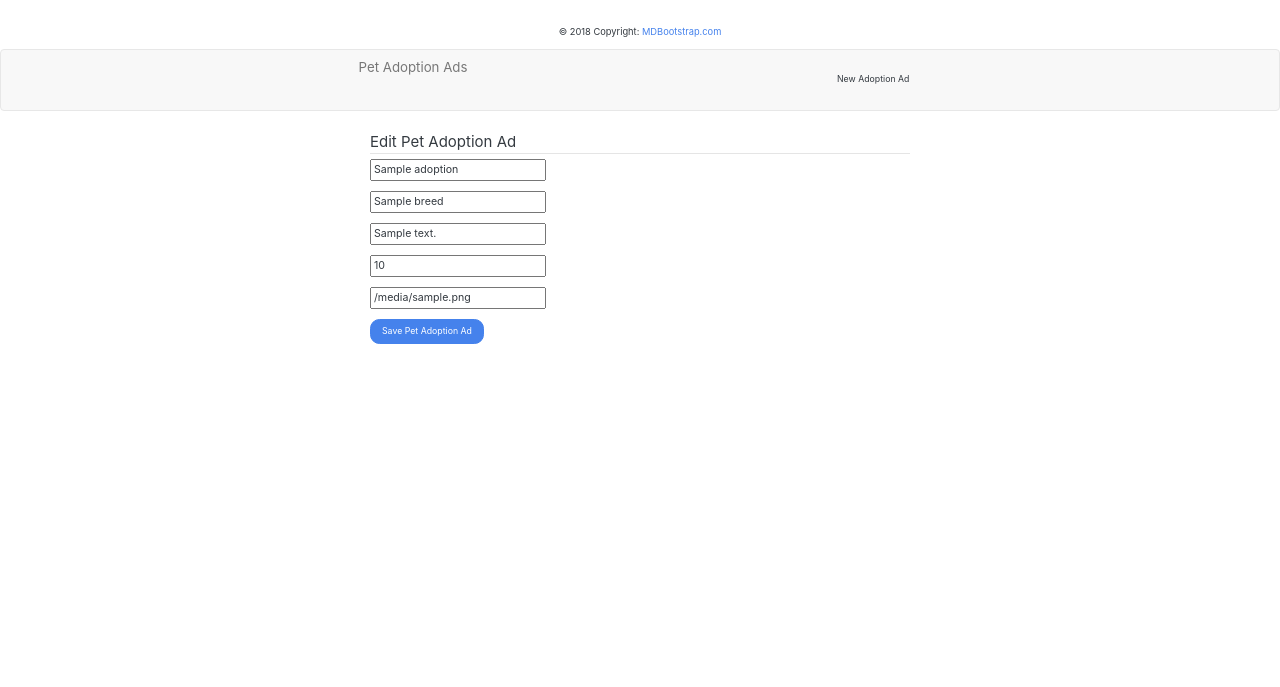
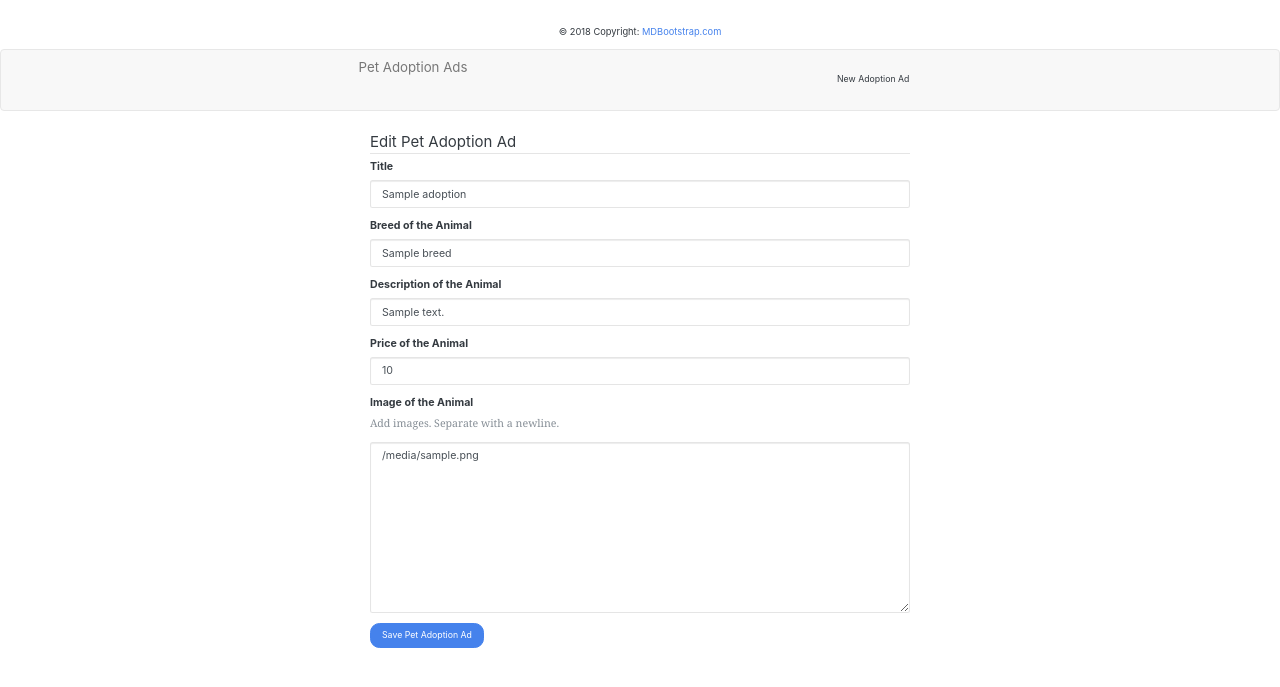
Before and after one commit to squeaky1273/adoption_contractor_project, a Flask app: template templates/adoptions_new.html in a window 1280 px wide. Shown: the top 687 px of the page. Run offline with Flask 2, Linux system fonts and the light colour scheme; the template is opened without the code that fills it: most values are stand-ins (such as "Sample title", 1, 10 or a date in 2020); some libraries are stand-ins or nearby versions.

Commit message:
added sizing to image

```diff
--- a/templates/partials/adoptions_form.html
+++ b/templates/partials/adoptions_form.html
@@ -2,28 +2,34 @@
 
 <fieldset>
     <legend>Edit Pet Adoption Ad</legend>
-    <!-- NAME -->
+    <!-- TITLE -->
     <div class='form-group'>
-       <input type="text" name="name" value="{{ adoption.name }}"><br>
+        <label for='adoption-title'>Title</label><br>
+        <input class='form-control' id='adoption-title' type='text' name='title' value='{{ adoption.title }}'/>
     </div>
 
     <!-- BREED OF THE ANIMAL-->
     <div class='form-group'>
-        <input type="text" name="breed" value="{{ adoption.breed }}"><br>
+        <label for='description'>Breed of the Animal</label><br>
+        <input class='form-control' id='description' type='text' name='breed' value='{{ adoption.breed }}' />
     </div>
 
     <!-- DESCRIPTION OF THE ANIMAL-->
     <div class='form-group'>
-        <input type="text" name="description" value="{{ adoption.description }}"><br>
+        <label for='description'>Description of the Animal</label><br>
+        <input class='form-control' id='description' type='text' name='description' value='{{ adoption.description }}' />
     </div>
 
     <!-- PRICE -->
     <div class='form-group'>
-        <input type="number" name="price" value="{{ adoption.price }}"><br>
+        <label for='description'>Price of the Animal</label><br>
+        <input class='form-control' id='description' type='number' name='price' value='{{ adoption.price }}' />
     </div>
 
     <!-- IMAGE OF THE ANIMAL -->
     <div class='form-group'>
-        <input type="text" name="img_url" value="{{ adoption.img_url }}"><br>
+        <label for='adoption-image_url'>Image of the Animal</label><br>
+        <p class='text-muted'>Add images. Separate with a newline.</p>
+        <textarea class='form-control' id='adoption-image_url' name='images' rows='10' />{{ adoption.image_url }}</textarea>
     </div>
 </fieldset>
```
